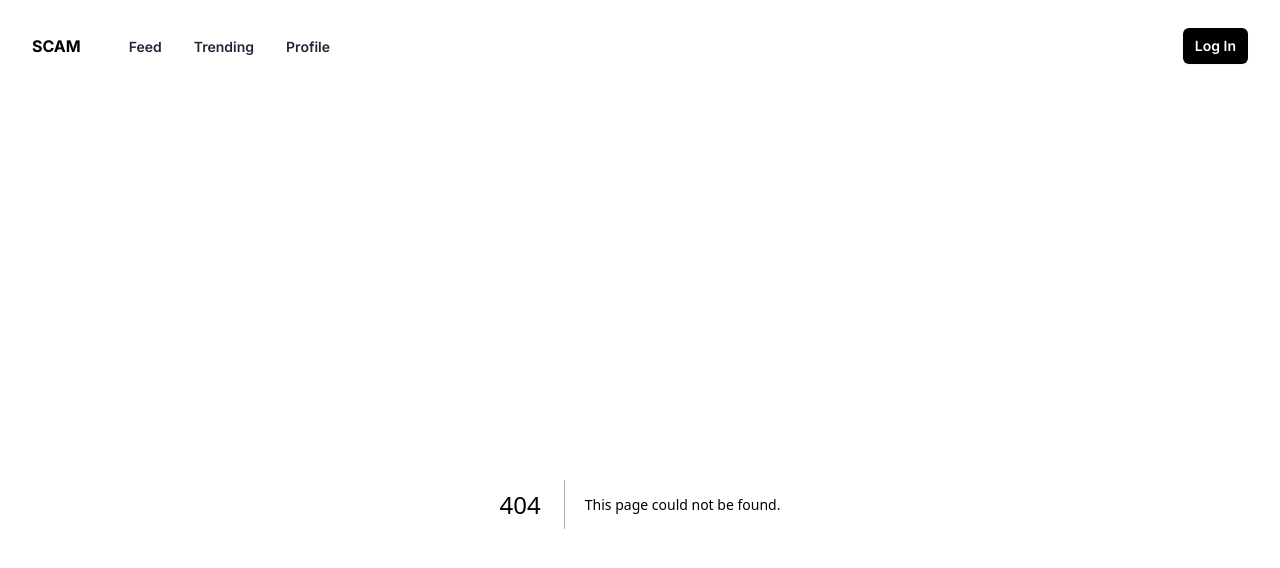
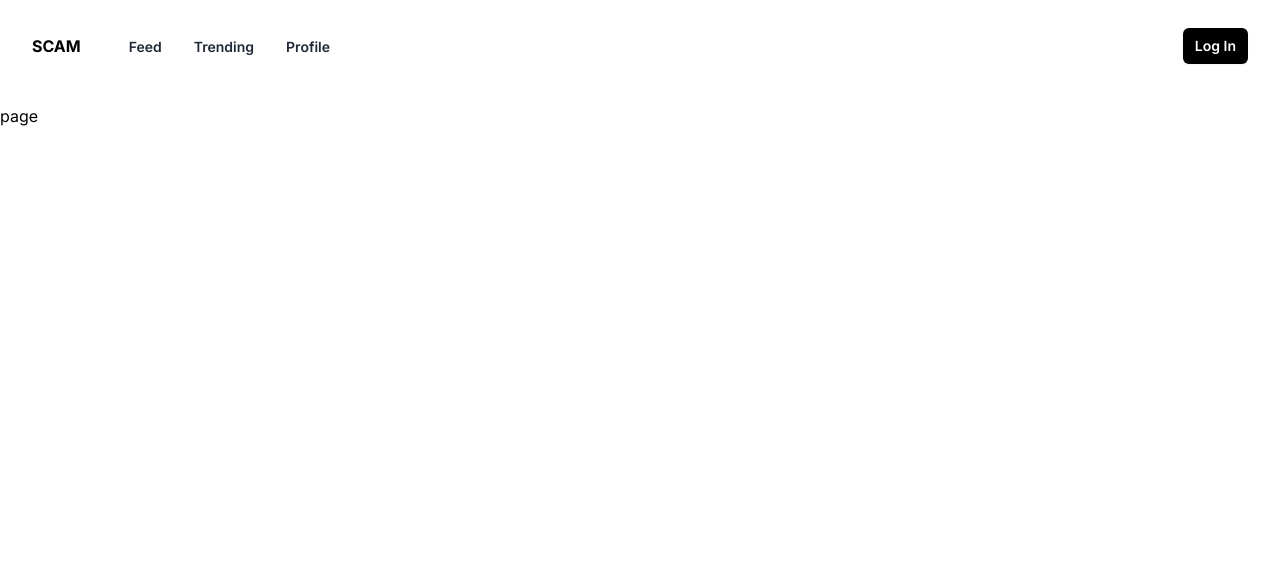
Before and after one commit to Lets-code-with-us/scam_website, a Next.js app: page /about in a window 1280 px wide. Before the commit this address had no page. Shown: the top 568 px of the page. Built offline with nearby package versions, Linux system fonts and the light colour scheme.

Commit message:
file added

```diff
--- /dev/null
+++ b/app/about/page.tsx
@@ -0,0 +1,9 @@
+import React from 'react'
+
+function page() {
+  return (
+    <div>page</div>
+  )
+}
+
+export default page
```
